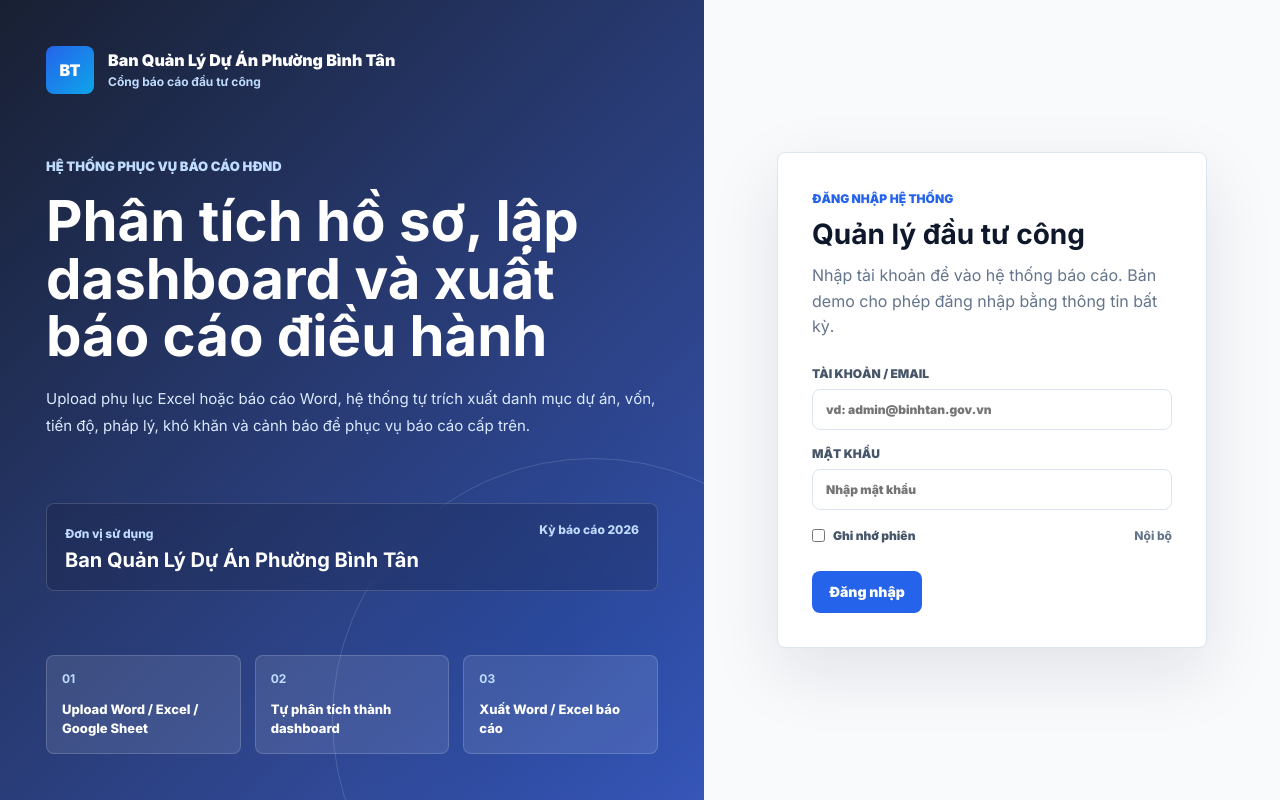
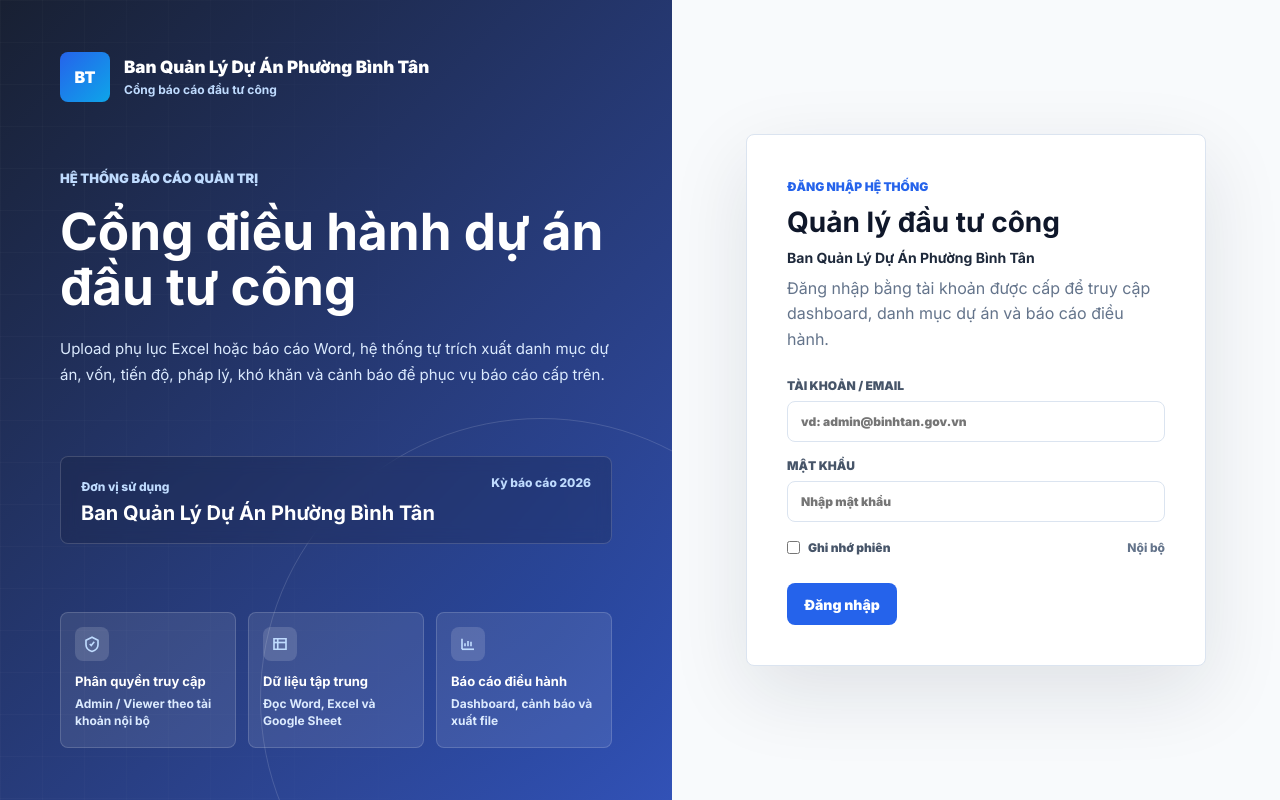
Before and after one commit to QuocKiet1234567/binh-tan-investment-dashboard, a website: page index.html in a window 1280 px wide. Drawn offline with nearby package versions, Linux system fonts and the light colour scheme.

Commit message:
Polish login interface

```diff
--- a/index.html
+++ b/index.html
@@ -24,8 +24,8 @@
       </div>
 
       <div class="login-copy">
-        <div class="eyebrow">Hệ thống phục vụ báo cáo HĐND</div>
-        <h1>Phân tích hồ sơ, lập dashboard và xuất báo cáo điều hành</h1>
+        <div class="eyebrow">Hệ thống báo cáo quản trị</div>
+        <h1>Cổng điều hành dự án đầu tư công</h1>
         <p>Upload phụ lục Excel hoặc báo cáo Word, hệ thống tự trích xuất danh mục dự án, vốn, tiến độ, pháp lý, khó khăn và cảnh báo để phục vụ báo cáo cấp trên.</p>
       </div>
 
@@ -39,16 +39,38 @@
 
       <div class="login-features">
         <div>
-          <strong>01</strong>
-          <span>Upload Word / Excel / Google Sheet</span>
+          <strong class="feature-icon">
+            <svg viewBox="0 0 24 24" fill="none" stroke="currentColor">
+              <path d="M12 3 4 7v6c0 5 3.4 7.6 8 9 4.6-1.4 8-4 8-9V7l-8-4Z"></path>
+              <path d="m9 12 2 2 4-5"></path>
+            </svg>
+          </strong>
+          <b>Phân quyền truy cập</b>
+          <span>Admin / Viewer theo tài khoản nội bộ</span>
         </div>
         <div>
-          <strong>02</strong>
-          <span>Tự phân tích thành dashboard</span>
+          <strong class="feature-icon">
+            <svg viewBox="0 0 24 24" fill="none" stroke="currentColor">
+              <path d="M4 5h16v14H4V5Z"></path>
+              <path d="M4 10h16"></path>
+              <path d="M9 5v14"></path>
+            </svg>
+          </strong>
+          <b>Dữ liệu tập trung</b>
+          <span>Đọc Word, Excel và Google Sheet</span>
         </div>
         <div>
-          <strong>03</strong>
-          <span>Xuất Word / Excel báo cáo</span>
+          <strong class="feature-icon">
+            <svg viewBox="0 0 24 24" fill="none" stroke="currentColor">
+              <path d="M4 19V5"></path>
+              <path d="M4 19h16"></path>
+              <path d="M8 15v-4"></path>
+              <path d="M12 15V8"></path>
+              <path d="M16 15v-6"></path>
+            </svg>
+          </strong>
+          <b>Báo cáo điều hành</b>
+          <span>Dashboard, cảnh báo và xuất file</span>
         </div>
       </div>
     </div>
@@ -57,7 +79,8 @@
       <div class="form-head">
         <span>Đăng nhập hệ thống</span>
         <h2>Quản lý đầu tư công</h2>
-        <p>Nhập tài khoản để vào hệ thống báo cáo. Bản demo cho phép đăng nhập bằng thông tin bất kỳ.</p>
+        <strong>Ban Quản Lý Dự Án Phường Bình Tân</strong>
+        <p>Đăng nhập bằng tài khoản được cấp để truy cập dashboard, danh mục dự án và báo cáo điều hành.</p>
       </div>
 
       <label>
--- a/styles.css
+++ b/styles.css
@@ -39,20 +39,20 @@ button {
 .login-screen {
   min-height: 100vh;
   display: grid;
-  grid-template-columns: minmax(0, 1.1fr) minmax(420px, .9fr);
+  grid-template-columns: minmax(560px, 1.05fr) minmax(440px, .95fr);
   background: #f8fafc;
 }
 
 .login-info {
   min-height: 100vh;
-  padding: 46px;
+  padding: 52px 60px;
   color: #fff;
   display: flex;
   flex-direction: column;
   justify-content: space-between;
   background:
-    linear-gradient(135deg, rgba(15,23,42,.96), rgba(30,64,175,.88)),
-    radial-gradient(circle at 80% 80%, rgba(14,165,233,.34), transparent 32%);
+    linear-gradient(135deg, rgba(15,23,42,.96), rgba(30,64,175,.9)),
+    radial-gradient(circle at 82% 80%, rgba(14,165,233,.28), transparent 30%);
   overflow: hidden;
   position: relative;
 }
@@ -62,10 +62,22 @@ button {
   position: absolute;
   right: -150px;
   bottom: -180px;
-  width: 520px;
-  height: 520px;
+  width: 560px;
+  height: 560px;
   border-radius: 50%;
   border: 1px solid rgba(255,255,255,.14);
+}
+
+.login-info::before {
+  content: "";
+  position: absolute;
+  inset: 0;
+  background:
+    linear-gradient(rgba(255,255,255,.035) 1px, transparent 1px),
+    linear-gradient(90deg, rgba(255,255,255,.035) 1px, transparent 1px);
+  background-size: 42px 42px;
+  mask-image: linear-gradient(90deg, rgba(0,0,0,.65), transparent 78%);
+  pointer-events: none;
 }
 
 .brand-row {
@@ -81,8 +93,8 @@ button {
 }
 
 .brand-mark {
-  width: 48px;
-  height: 48px;
+  width: 50px;
+  height: 50px;
   border-radius: 8px;
   display: grid;
   place-items: center;
@@ -92,7 +104,8 @@ button {
 }
 
 .brand-name {
-  font-size: 16px;
+  max-width: 360px;
+  font-size: 17px;
   line-height: 1.2;
   font-weight: 900;
 }
@@ -105,7 +118,7 @@ button {
 }
 
 .login-copy {
-  max-width: 760px;
+  max-width: 650px;
   position: relative;
   z-index: 1;
 }
@@ -119,9 +132,9 @@ button {
 
 .login-copy h1 {
   margin: 18px 0 0;
-  max-width: 720px;
-  font-size: clamp(38px, 4.4vw, 68px);
-  line-height: 1.02;
+  max-width: 610px;
+  font-size: clamp(38px, 4vw, 54px);
+  line-height: 1.08;
   letter-spacing: 0;
 }
 
@@ -134,12 +147,12 @@ button {
 }
 
 .unit-card {
-  width: min(100%, 620px);
+  width: min(100%, 590px);
   border: 1px solid rgba(255,255,255,.16);
   background: rgba(15,23,42,.2);
   backdrop-filter: blur(8px);
   border-radius: 8px;
-  padding: 18px;
+  padding: 18px 20px;
   display: flex;
   justify-content: space-between;
   gap: 16px;
@@ -166,39 +179,57 @@ button {
   z-index: 1;
   display: grid;
   grid-template-columns: repeat(3, 1fr);
-  gap: 14px;
+  gap: 12px;
 }
 
 .login-features div {
-  min-height: 96px;
+  min-height: 136px;
   border: 1px solid rgba(255,255,255,.16);
   border-radius: 8px;
-  background: rgba(255,255,255,.1);
-  padding: 15px;
+  background: rgba(255,255,255,.09);
+  padding: 14px;
 }
 
-.login-features strong {
+.feature-icon {
+  width: 34px;
+  height: 34px;
+  border-radius: 8px;
+  display: grid;
+  place-items: center;
+  background: rgba(255,255,255,.14);
+  color: #bfdbfe;
+}
+
+.feature-icon svg {
+  width: 18px;
+  height: 18px;
+  stroke-width: 2.2;
+}
+
+.login-features b {
   display: block;
-  color: #bfdbfe;
-  font-size: 12px;
+  margin-top: 12px;
+  color: white;
+  font-size: 13px;
 }
 
 .login-features span {
   display: block;
-  margin-top: 14px;
-  font-size: 13px;
+  margin-top: 6px;
+  color: #dbeafe;
+  font-size: 12px;
   line-height: 1.45;
-  font-weight: 800;
+  font-weight: 700;
 }
 
 .login-card {
-  width: min(100%, 430px);
+  width: min(100%, 460px);
   margin: auto;
-  padding: 34px;
+  padding: 40px;
   border: 1px solid var(--line);
   border-radius: 8px;
   background: white;
-  box-shadow: 0 24px 70px rgba(15,23,42,.1);
+  box-shadow: 0 26px 80px rgba(15,23,42,.11);
 }
 
 .form-head span {
@@ -213,8 +244,15 @@ button {
   font-size: 28px;
 }
 
+.form-head strong {
+  display: block;
+  margin-top: 10px;
+  color: #1e293b;
+  font-size: 14px;
+}
+
 .form-head p {
-  margin: 12px 0 26px;
+  margin: 10px 0 26px;
   color: var(--muted);
   line-height: 1.6;
 }
```
